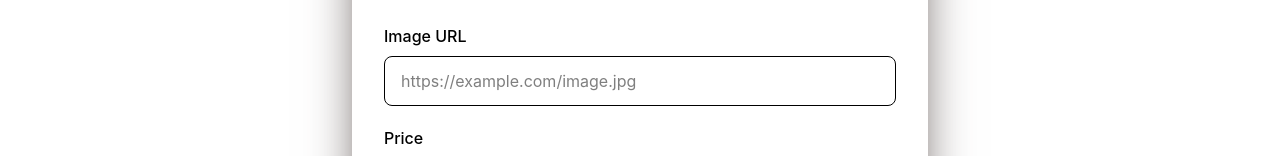
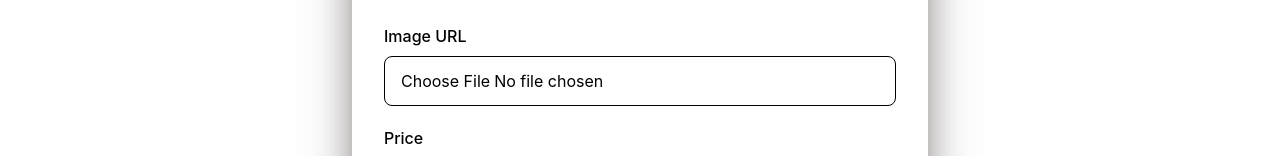
Before and after one commit to KrushnaAsDeveloper/Main-Project-Air-bnb-clone, a React (Vite) app in the folder Frontend/cosy_cloud/: page /listings/new in a window 1280 px wide. Shown: the part 463-619 px from the top of the page. Built offline with nearby package versions, Linux system fonts and the light colour scheme.

Commit message:
feat: update form handling to support file uploads and adjust input types

```diff
--- a/Frontend/cosy_cloud/src/Components/Create.jsx
+++ b/Frontend/cosy_cloud/src/Components/Create.jsx
@@ -8,22 +8,18 @@
       description: "",
       country: "",
       location: "",
-      price :""
+      price :"",
+      image : ""
 
     });
     let handleInput = (event) =>{
-      setForm({...form, [event.target.name] : event.target.value });
+      setForm({...form, [event.target.name] : event.target.value,});
     }
     let onSubmit = async (event) =>{
 
       event.preventDefault();
-      const token = localStorage.getItem("token")
-      console.log(token)
-      let res = await axios.post("/api/listings", {form} , {headers :{
-        authorization : `Bearer ${token}`
-      }});
-
-
+      let res = await axios.post("/api/listings", {form}, {headers: { "Content-Type": "multipart/form-data" }});
+      console.log(form)
       setForm({
           name: "",
       description: "",
@@ -72,7 +68,7 @@
       <div>
         <label className="block mb-2 font-medium">Image URL</label>
         <input
-          type="text"
+          type="file"
           placeholder="https://example.com/image.jpg"
           name="image"
           onChange={handleInput}
```
